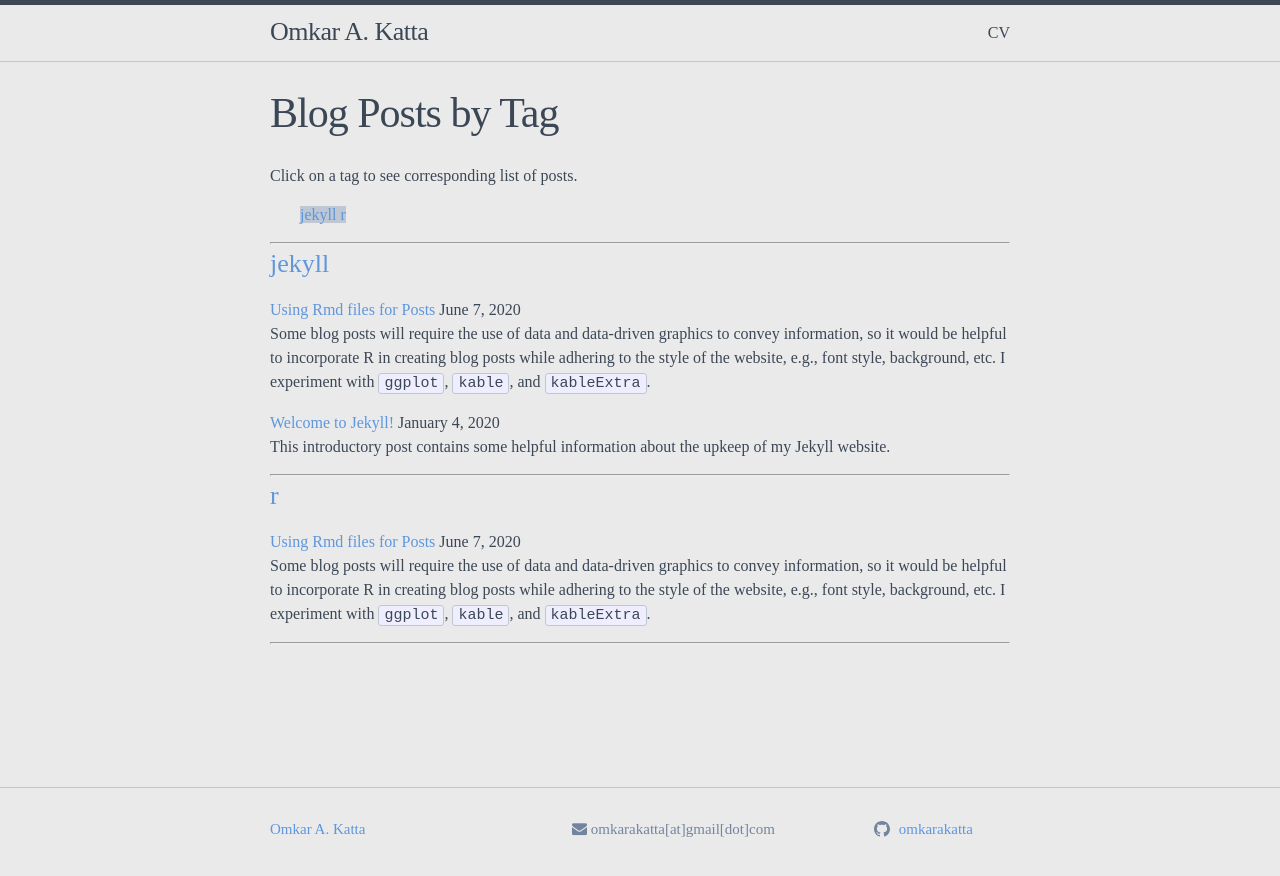
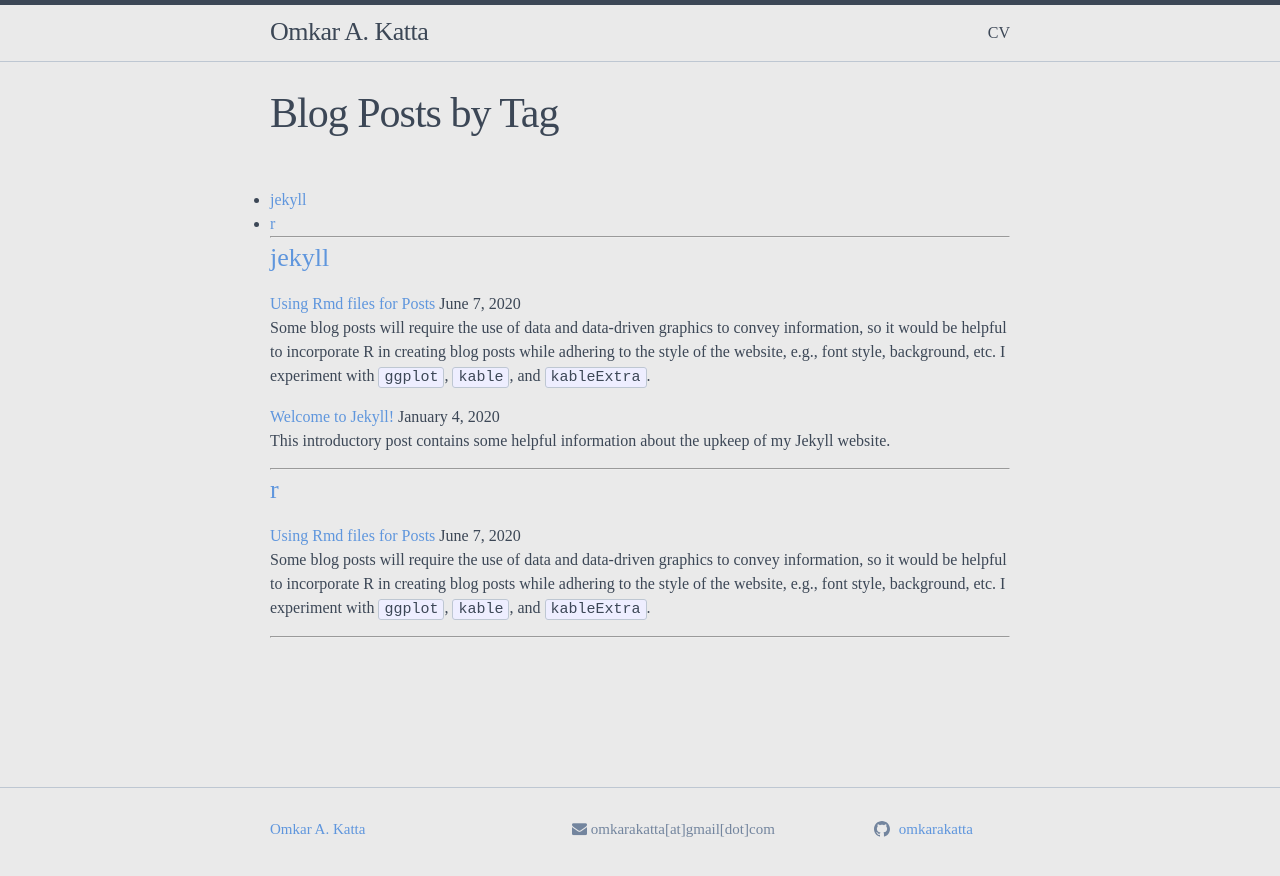
Before and after one commit to omkarakatta/omkarakatta.github.io, a Jekyll site: the page built from pages/postsbytag.md, in a window 1280 px wide. Shown: the top 876 px of the page. Built offline with Jekyll 4.4.1, drawn with Linux system fonts in a browser that asks for light colours; nearby versions of some CDN libraries.

Commit message:
remove li from layout

```diff
--- a/_sass/minima/_layout.scss
+++ b/_sass/minima/_layout.scss
@@ -253,4 +253,4 @@
  * Tags
  */
  #tagcloud { font-size:.9em;  }
-.tags li { display:inline; background:$grey-color-light;}
+.tags { display:inline; background:$grey-color-light;}
--- a/pages/postsbytag.md
+++ b/pages/postsbytag.md
@@ -4,7 +4,7 @@
 ---
 
 <!-- Reference: https://raw.githubusercontent.com/jokecamp/jokecamp.com/master/tag.md -->
-Click on a tag to see corresponding list of posts.
+<!-- Click on a tag to see corresponding list of posts. -->
 
 <ul class = "tags">
 {% for tag in site.tags %}
```
